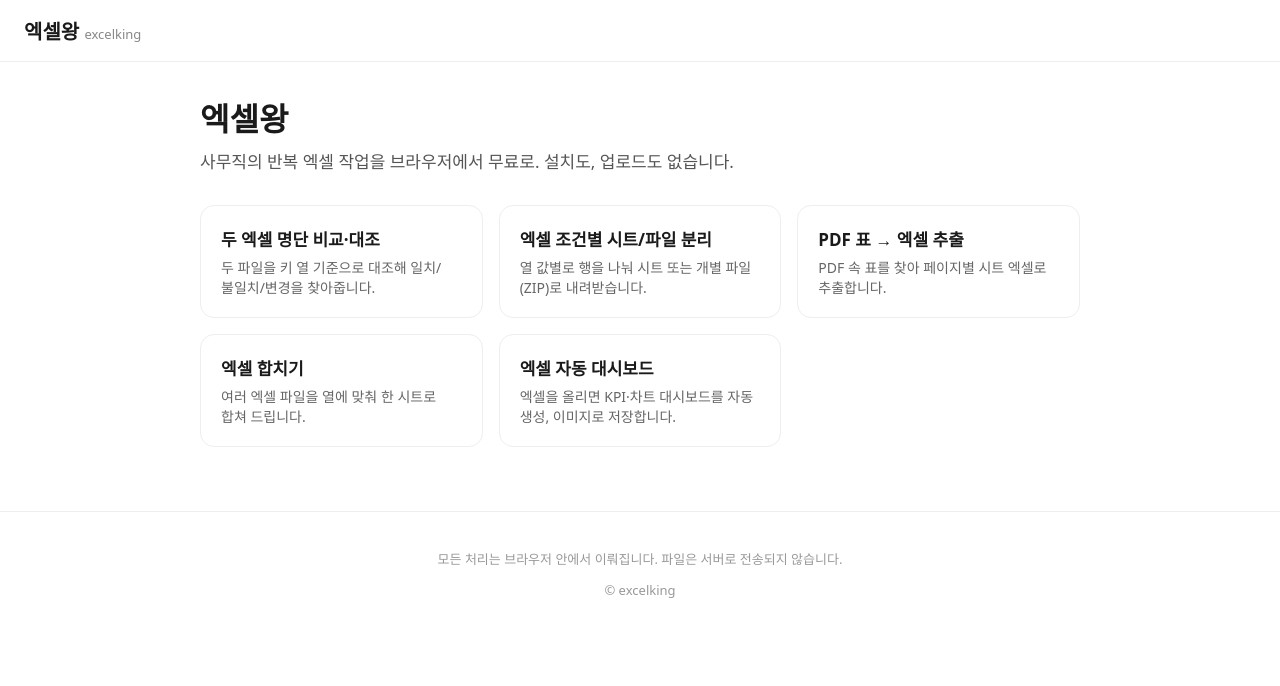
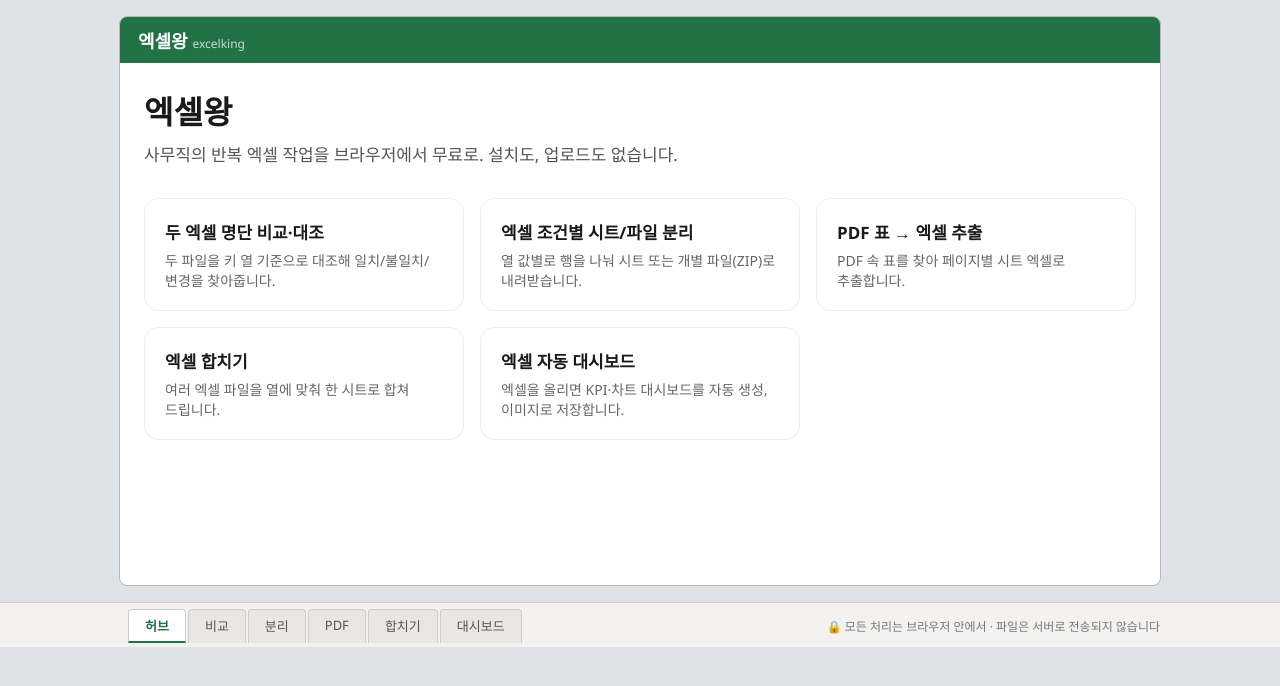
Before and after one commit to dalgeom/excelking, a SvelteKit app: page / in a window 1280 px wide. Shown: the top 686 px of the page. Built offline with nearby package versions, Linux system fonts and the light colour scheme.

Commit message:
feat: +layout 엑셀 윈도우 크롬 — 제목표시줄·시트탭·상태바

```diff
--- a/src/routes/+layout.svelte
+++ b/src/routes/+layout.svelte
@@ -1,52 +1,50 @@
 <script lang="ts">
+  import '$lib/theme/excel.css';
+  import SheetTabs from '$lib/components/SheetTabs.svelte';
+  import { page } from '$app/state';
+  import { TOOLS } from '$lib/theme/tools';
   let { children } = $props();
+  const current = $derived(TOOLS.find((t) => t.href === page.url.pathname));
 </script>
 
-<header class="site-header">
-  <a href="/" class="logo">엑셀왕 <span>excelking</span></a>
-</header>
+<div class="xl-window">
+  <header class="titlebar">
+    <a href="/" class="brand">엑셀왕 <span>excelking</span></a>
+    {#if current}<span class="doctitle">{current.title}</span>{/if}
+  </header>
 
-<main>
-  {@render children()}
-</main>
+  <main>{@render children()}</main>
+</div>
 
-<footer class="site-footer">
-  <p>모든 처리는 브라우저 안에서 이뤄집니다. 파일은 서버로 전송되지 않습니다.</p>
-  <p>© excelking</p>
-</footer>
+<div class="bottombar">
+  <div class="bottombar-inner">
+    <SheetTabs />
+    <span class="status">🔒 모든 처리는 브라우저 안에서 · 파일은 서버로 전송되지 않습니다</span>
+  </div>
+</div>
 
 <style>
-  :global(body) {
-    margin: 0;
-    font-family: 'Pretendard', system-ui, sans-serif;
-    color: #1a1a1a;
-    word-break: keep-all;
+  .xl-window {
+    max-width: 1040px; margin: 16px auto; background: #fff;
+    border: 1px solid #b8b8b8; border-radius: 8px; overflow: hidden;
+    min-height: 70vh; padding-bottom: 8px;
   }
-  .site-header {
-    padding: 16px 24px;
-    border-bottom: 1px solid #eee;
+  .titlebar {
+    background: var(--xl-green); color: #fff; padding: 10px 18px;
+    display: flex; align-items: baseline; gap: 14px;
   }
-  .logo {
-    font-size: 20px;
-    font-weight: 800;
-    text-decoration: none;
-    color: #1a1a1a;
+  .brand { font-size: 18px; font-weight: 800; text-decoration: none; color: #fff; }
+  .brand span { font-size: 12px; font-weight: 500; opacity: .75; }
+  .doctitle { font-size: 13px; opacity: .9; }
+  main { padding: 24px; }
+  .bottombar {
+    position: sticky; bottom: 0; z-index: 10;
+    background: var(--xl-chrome); border-top: 1px solid #cfcdc8;
   }
-  .logo span {
-    font-size: 13px;
-    color: #888;
-    font-weight: 500;
+  .bottombar-inner {
+    max-width: 1040px; margin: 0 auto; padding: 6px 12px 4px;
+    display: flex; align-items: center; justify-content: space-between; gap: 16px; flex-wrap: wrap;
   }
-  main {
-    max-width: 880px;
-    margin: 0 auto;
-    padding: 32px 24px 64px;
-  }
-  .site-footer {
-    border-top: 1px solid #eee;
-    padding: 24px;
-    text-align: center;
-    color: #999;
-    font-size: 13px;
-  }
+  .status { font-size: 12px; color: #777; white-space: nowrap; }
+  @media (max-width: 620px) { .status { display: none; } }
 </style>
```
